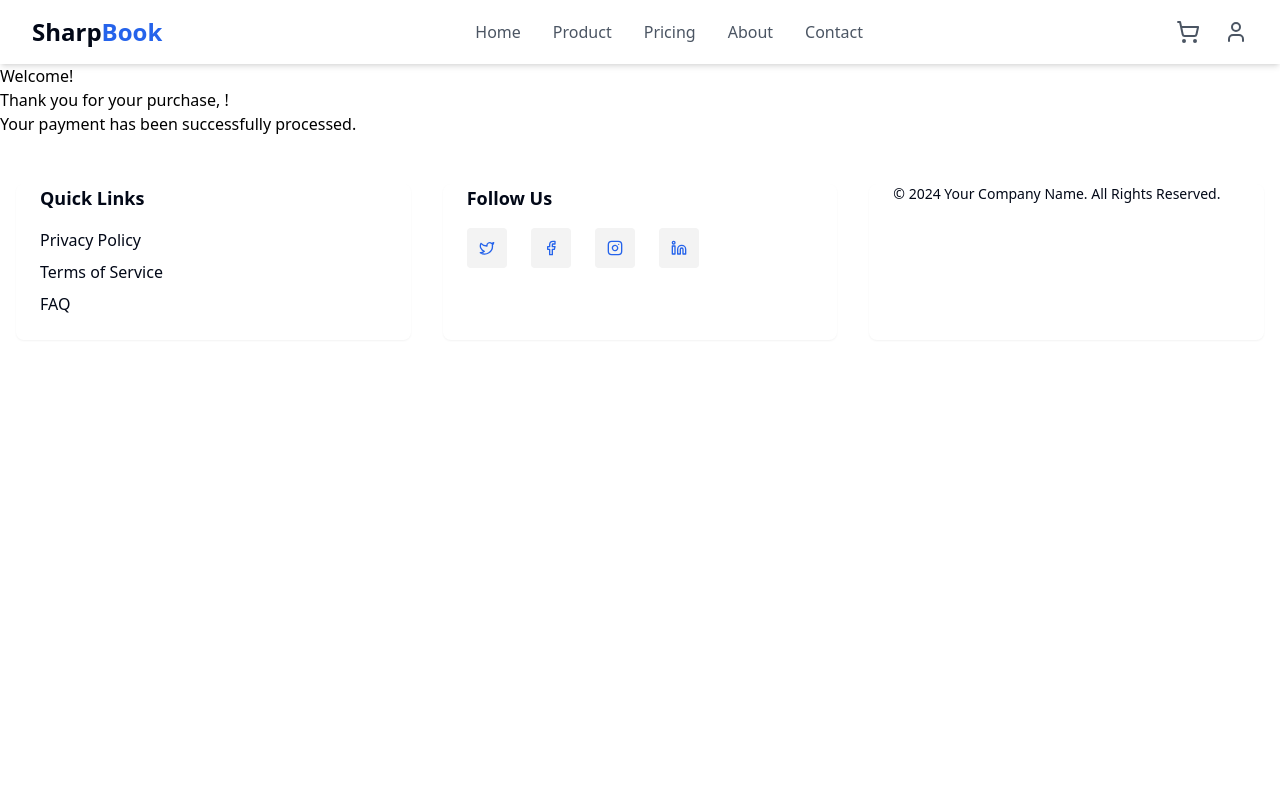
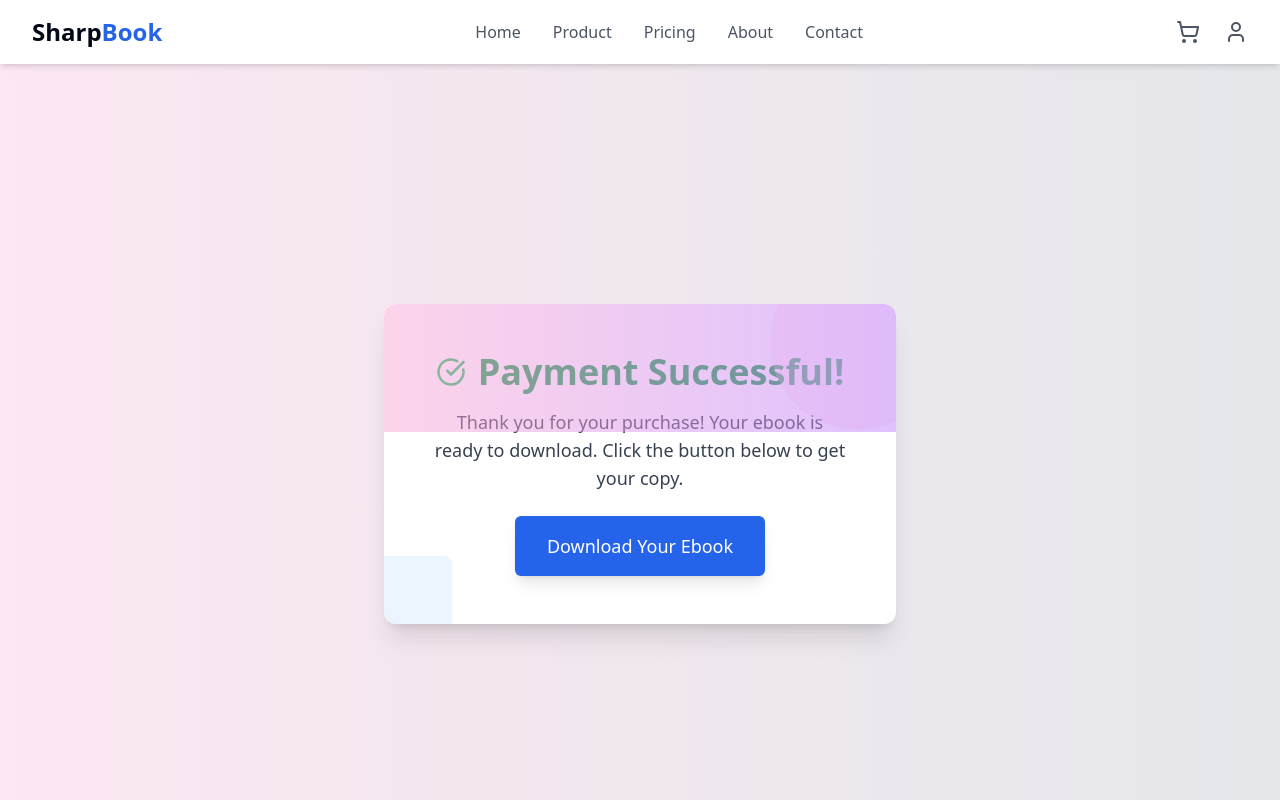
Before and after one commit to Yves-Developer/YvesPay, a Next.js app: page /download in a window 1280 px wide. Shown: the top 800 px of the page. Built offline with nearby package versions, Linux system fonts and the light colour scheme.

Commit message:
Download page

```diff
--- a/app/download/page.js
+++ b/app/download/page.js
@@ -1,42 +1,42 @@
 /** @format */
-"use client";
-import { useEffect, useState } from "react";
 
-export default function WelcomePage() {
-  const [transactionId, setTransactionId] = useState(null);
-  const [email, setEmail] = useState(null);
-  const [downloadLink, setDownloadLink] = useState("");
+import React from "react";
+// Import the check icon from lucide-react
+import { CheckCircle } from "lucide-react";
 
-  useEffect(() => {
-    // Get the transactionId and email from the URL
-    const params = new URLSearchParams(window.location.search);
-    const transactionId = params.get("transactionId");
-    const email = params.get("email");
+const Download = () => {
+  return (
+    <div className="min-h-screen flex justify-center items-center bg-gradient-to-r from-pink-100 to-gray-200">
+      <div className="relative p-6 md:p-12 max-w-lg bg-white rounded-xl shadow-xl overflow-hidden w-full">
+        {/* Decorative elements */}
+        <div className="absolute top-[-50px] right-[-50px] w-44 h-44 rounded-full bg-pink-200 opacity-30"></div>
+        <div className="absolute bottom-[-60px] left-[-60px] w-32 h-32 rounded-lg bg-blue-200 opacity-30"></div>
 
-    setTransactionId(transactionId);
-    setEmail(email);
+        <div className="text-center">
+          {/* Success Message */}
+          <h2 className="text-4xl font-semibold text-green-600 mb-4 flex justify-center items-center">
+            <CheckCircle className="mr-3 text-green-500" size={30} /> Payment
+            Successful!
+          </h2>
+          <p className="text-lg text-gray-700 mb-6">
+            Thank you for your purchase! Your ebook is ready to download. Click
+            the button below to get your copy.
+          </p>
 
-    // Here you can customize the download link based on the transactionId or email
-    if (transactionId) {
-      // Assume you have a function that generates a download link based on the transactionId
-      setDownloadLink(`/download/${transactionId}`);
-    }
-  }, []);
-
-  return (
-    <div>
-      <h1>Welcome!</h1>
-      <p>Thank you for your purchase, {email}!</p>
-      <p>Your payment has been successfully processed.</p>
-
-      {downloadLink && (
-        <div>
-          <p>Click below to download your file:</p>
-          <a href={downloadLink} download>
-            Download Your File
+          {/* Download Button */}
+          <a
+            href="/path/to/your/ebook.pdf" // Replace with your ebook's URL
+            className="inline-block px-8 py-4 bg-primary text-white text-lg font-medium rounded-md shadow-lg transform transition-all hover:scale-105"
+          >
+            Download Your Ebook
           </a>
         </div>
-      )}
+
+        {/* Decorative Accents */}
+        <div className="absolute top-0 left-0 h-32 w-full bg-gradient-to-r from-pink-300 to-purple-400 opacity-50 rounded-t-xl"></div>
+      </div>
     </div>
   );
-}
+};
+
+export default Download;
```
